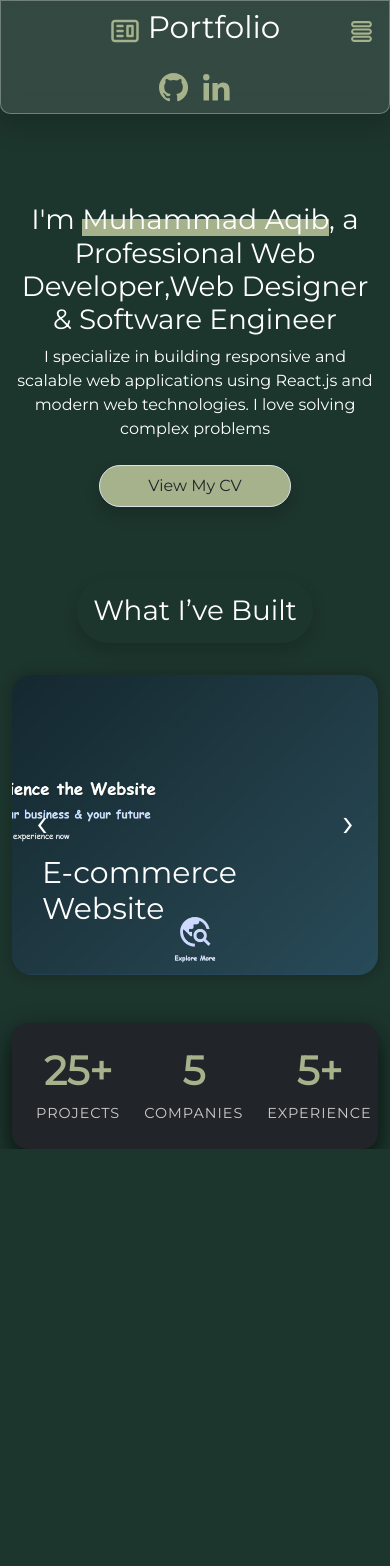
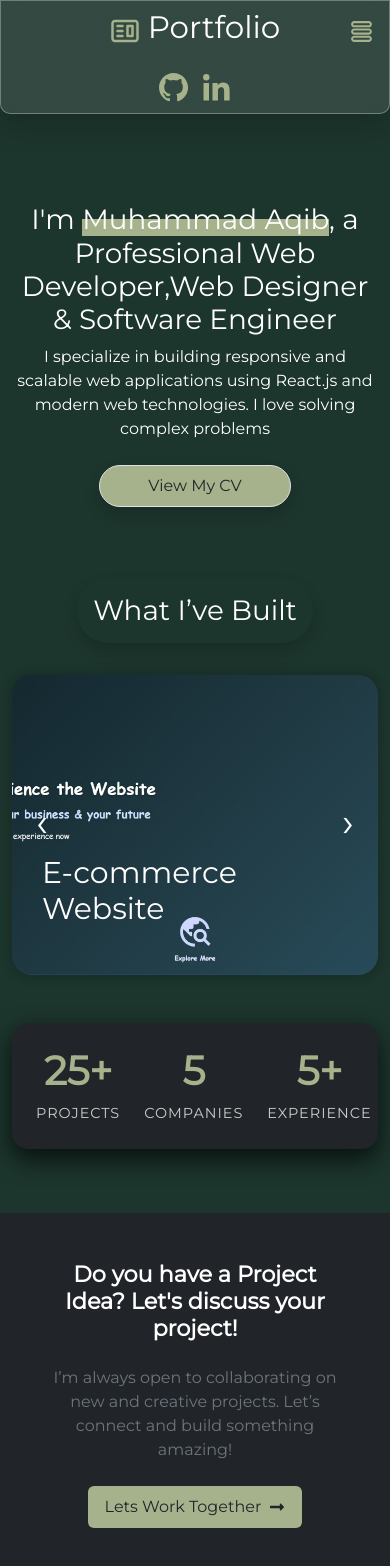
Before and after one commit to Mr-Aqib/React_Portfolio, a React (Vite) app: page / in a window 390 px wide. Shown: the top 1566 px of the page. Before the commit the page ends 1149 px from the top, so only its background shows below. Built offline with nearby package versions, Linux system fonts and the light colour scheme.

Commit message:
Lets Work Togteher Sec

```diff
--- a/src/Components/Carousel/Carousel.jsx
+++ b/src/Components/Carousel/Carousel.jsx
@@ -1,4 +1,5 @@
 import React, { useEffect, useState } from "react";
+import ScrollAnimation from "../ScrollAnimation";
 
 const Carousel = ({ images }) => {
   const [current, setCurrent] = useState(0);
--- a/src/Components/Carousel/JsCountUp.jsx
+++ b/src/Components/Carousel/JsCountUp.jsx
@@ -29,7 +29,7 @@ const JsCountUp = () => {
         </div>
       </ScrollAnimation>
 
-      <ScrollAnimation axis="Y">
+      <ScrollAnimation axis="X">
         <div className="d-flex flex-column align-items-center justify-content-center">
           <h2 className="display-2">
             {counting ? <CountUp start={0} end={5} duration={2} /> : 0}
--- a/src/Components/HeroSection.jsx
+++ b/src/Components/HeroSection.jsx
@@ -6,7 +6,7 @@ const HeroSection = () => {
       <div className="hero-sec-con container-fuid">
         <div
           style={{ height: "60vh" }}
-          className="container text-center col-lg-6 d-flex flex-column align-items-center justify-content-center"
+          className="container text-center col-lg-6 d-flex flex-column align-items-center justify-content-center her-sec-con-con"
         >
           <h1 className="">
             I'm{" "}
--- a/src/Components/Project.jsx
+++ b/src/Components/Project.jsx
@@ -3,11 +3,14 @@ import Carousel from "./Carousel/Carousel";
 import { countries } from "./Carousel/Data";
 import JsCountUp from "./Carousel/JsCountUp";
 import ScrollAnimation from "./ScrollAnimation";
+import WorkTogether from "./WorkTogether";
 
 const Project = () => {
   return (
     <>
       <div className=" container-fluidd">
+        <ScrollAnimation axis="Y">
+          <div className="d-flex flex-column">
             <div className="text-center">
               <h3 className="what-build d-inline-block shadow p-3 rounded-5  display-6 ">
                 What I’ve Built
@@ -19,6 +22,13 @@ const Project = () => {
               <JsCountUp />
             </div>
           </div>
+        </ScrollAnimation>
+        <ScrollAnimation axis="Y">
+          <div className="bg-dark worktoghter-con p-5  d-flex align-items-center justify-content-center">
+            <WorkTogether />
+          </div>
+        </ScrollAnimation>
+      </div>
     </>
   );
 };
--- a/src/Components/ScrollAnimation.jsx
+++ b/src/Components/ScrollAnimation.jsx
@@ -1,34 +1,36 @@
 import React, { useEffect, useState } from "react";
 import { useInView } from "react-intersection-observer";
 
-const ScrollAnimation = ({ children, axis = "Y" }) => {
-  const [show, setShow] = useState(false);
+const ScrollAnimation = ({ children, axis = "Y", duration = 0.6 }) => {
   const { ref, inView } = useInView({
-    triggerOnce: false,
-    threshold: 0.1,
+    triggerOnce: false, // animate again on re-entry
+    threshold: 0.2, // start animation when 20% visible
   });
 
+  const [visible, setVisible] = useState(false);
+
   useEffect(() => {
-    setShow(inView);
+    setVisible(inView);
   }, [inView]);
 
+  // 🔹 built-in distance = 100px
   const direction = () =>
     axis === "X"
-      ? show
+      ? visible
         ? "translateX(0px)"
         : "translateX(50px)"
-      : show
+      : visible
       ? "translateY(0px)"
-      : "translateY(100px)";
+      : "translateY(50px)";
 
   return (
     <div
       ref={ref}
-      className="Animation"
+      className="scroll-animate"
       style={{
-        opacity: show ? 1 : 0,
+        opacity: visible ? 1 : 0,
         transform: direction(),
-        transition: "all 0.5s",
+        transition: `all ${duration}s ease-out`,
       }}
     >
       {children}
--- /dev/null
+++ b/src/Components/WorkTogether.jsx
@@ -0,0 +1,23 @@
+import React from "react";
+import { FaLongArrowAltRight } from "react-icons/fa";
+const WorkTogether = () => {
+  return (
+    <>
+      <div className="col-lg-6 p-3 gap-4 d-flex flex-column align-items-center justify-content-center work-tog-con-con ">
+        <h1 className="work-tog-h1 fw-bold text-center m-0 p-0">
+          Do you have a Project Idea? Let's discuss your project!
+        </h1>
+        <p className="m-0 p-0 text-secondary text-center">
+          I’m always open to collaborating on new and creative projects. Let’s
+          connect and build something amazing!
+        </p>
+        <button className="work-tog-btn px-3 py-2 align-items-center gap-2 btn  d-flex flex-row">
+          Lets Work Together
+          <FaLongArrowAltRight />
+        </button>
+      </div>
+    </>
+  );
+};
+
+export default WorkTogether;
--- a/src/global.css
+++ b/src/global.css
@@ -271,7 +271,17 @@ body {
   text-transform: uppercase;
   letter-spacing: 1px;
 }
-
+.work-tog-btn {
+  background-color: #a6b28b;
+  transition: all 0.5s;
+}
+.work-tog-btn:hover {
+  background-color: #1c352d;
+  transform: translateY(-5px);
+}
+.worktoghter-con {
+  margin-top: 7rem !important;
+}
 @media screen and (max-width: 786px) {
   .header-con {
     padding: 4% !important;
@@ -359,4 +369,14 @@ body {
   .counter-container p {
     font-size: 0.9rem;
   }
+  .work-tog-h1 {
+    font-size: 1.4rem;
+  }
+  .worktoghter-con {
+    margin-top: 4rem !important;
+    padding: 3rem !important;
+  }
+  .work-tog-con-con {
+    padding: 0 !important;
+  }
 }
```
Lines whose indentation alone changed are shown as unchanged.
